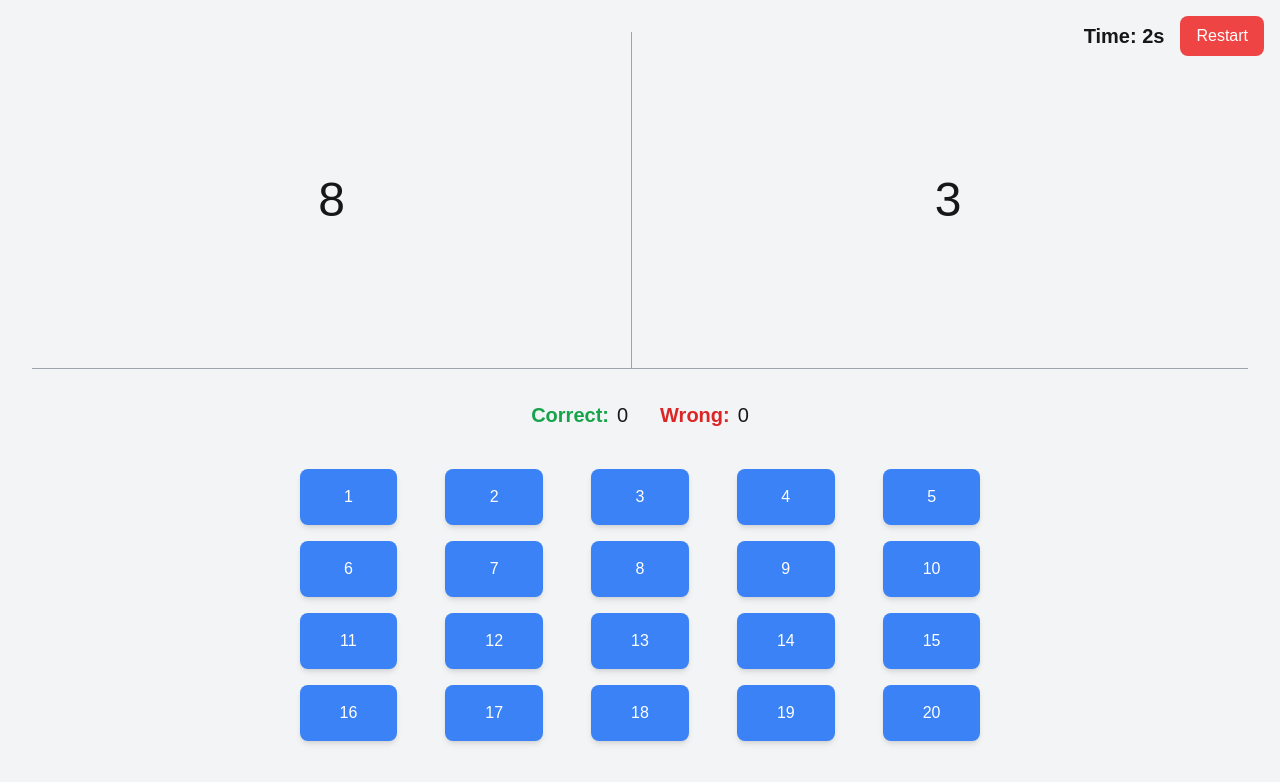
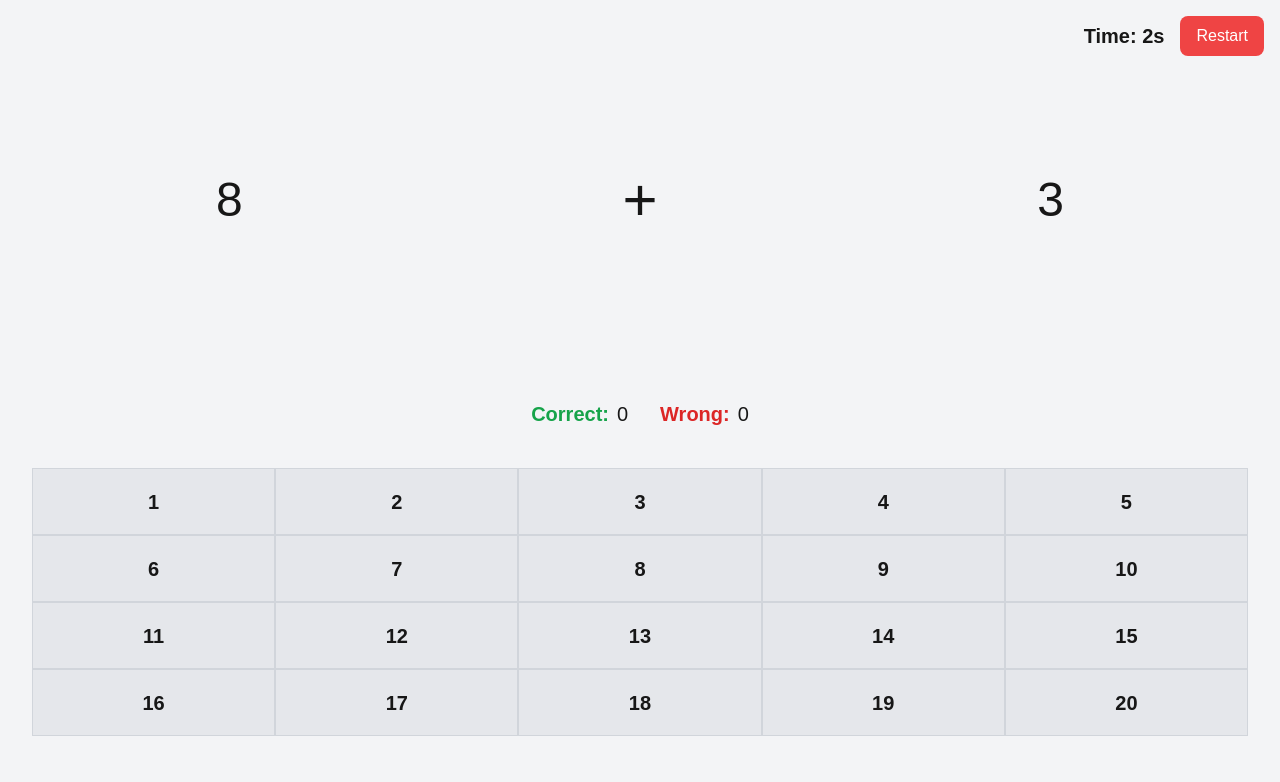
Before and after one commit to esniper/math-speed-drills, a Next.js app: page / in a window 1280 px wide. Both pictures are taken after a click on the button "Start". Shown: the top 782 px of the page. Built offline with nearby package versions, Linux system fonts and the light colour scheme.

Commit message:
Update button styling

```diff
--- a/src/app/page.tsx
+++ b/src/app/page.tsx
@@ -20,7 +20,6 @@ export default function TenFramePage() {
   const [gameOver, setGameOver] = useState(false);
   const [gameTime, setGameTime] = useState(120); // Default 2 minutes
 
-  // Audio references
   const correctSound = useRef<HTMLAudioElement | null>(null);
   const wrongSound = useRef<HTMLAudioElement | null>(null);
   const gameEndSound = useRef<HTMLAudioElement | null>(null);
@@ -117,14 +116,21 @@ export default function TenFramePage() {
         </button>
       </div>
 
-      <div className="flex-1 grid grid-cols-1 md:grid-cols-2 gap-4 border-b border-gray-400">
-        <div className="flex items-center justify-center border-r border-gray-400 p-4 overflow-hidden">
+      {/* Game Layout with "+" Symbol in the Center */}
+      <div className="flex-1 grid grid-cols-3 gap-4 items-center">
+        <div className="flex items-center justify-center p-4 overflow-hidden">
           {mode !== "start" ? (
             <TenFrame filledCells={leftNumber!} />
           ) : (
             <div className="text-4xl md:text-5xl">{leftNumber}</div>
           )}
         </div>
+
+        {/* "+" Symbol in the Middle */}
+        <div className="flex items-center justify-center">
+          <div className="text-5xl md:text-6xl">+</div>
+        </div>
+
         <div className="flex items-center justify-center p-4 overflow-hidden">
           {mode === "double" ? (
             <TenFrame filledCells={rightNumber!} />
--- a/src/components/ButtonsGrid/index.tsx
+++ b/src/components/ButtonsGrid/index.tsx
@@ -4,11 +4,12 @@ interface ButtonsGridProps {
 
 export default function ButtonsGrid({ onClick }: ButtonsGridProps) {
   return (
-    <div className="grid grid-cols-5 gap-x-12 gap-y-4">
+    <div className="w-full h-full grid grid-cols-5 grid-rows-4">
       {Array.from({ length: 20 }, (_, i) => i + 1).map((num) => (
         <button
           key={num}
-          className="px-10 py-4 rounded-lg shadow-md bg-blue-500 text-white font-medium hover:bg-blue-600 focus:outline-none focus:ring-2 focus:ring-blue-400"
+          className="w-full h-full flex items-center justify-center
+                     bg-gray-200 text-xl font-semibold border border-gray-300 hover:bg-gray-300 transition"
           onClick={() => onClick(num)}
         >
           {num}
```
